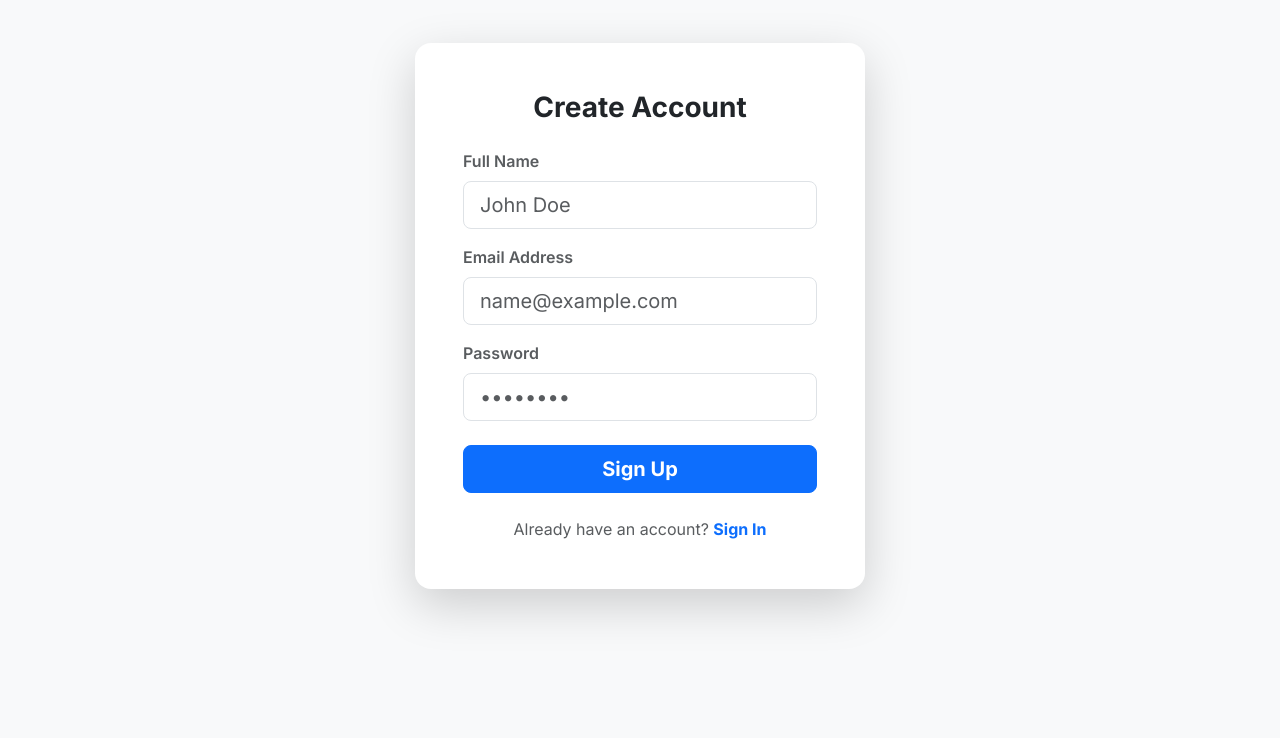
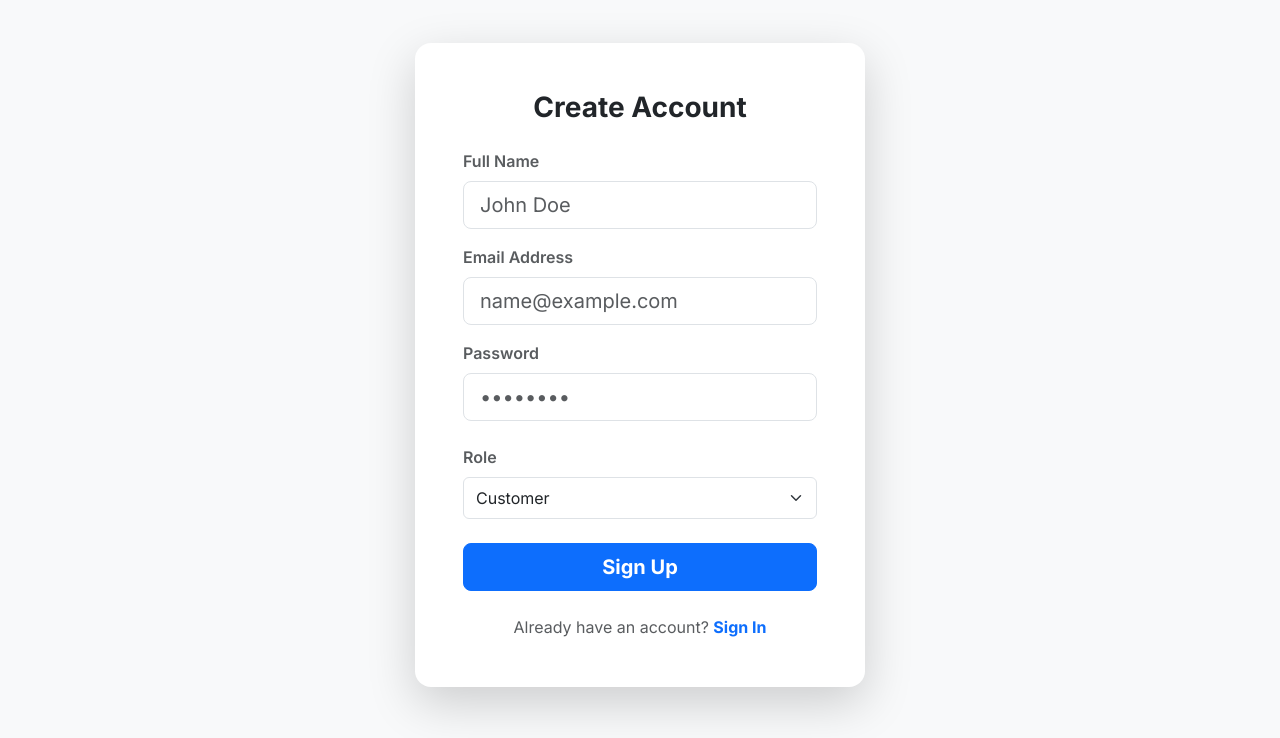
Before and after one commit to MD-Alamin22/Online-Mini-Shop, a website: page public/register.html in a window 1280 px wide. Shown: the part 62-800 px from the top of the page. Drawn offline with nearby package versions, Linux system fonts and the light colour scheme.

Commit message:
Fix admin registration

```diff
--- a/public/register.html
+++ b/public/register.html
@@ -42,7 +42,8 @@
             <label class="form-label text-muted fw-semibold">Password</label>
             <input type="password" class="form-control form-control-lg" id="password" required placeholder="••••••••">
           </div>
-          <div class="mb-4 d-none">
+          <div class="mb-4">
+            <label class="form-label text-muted fw-semibold">Role</label>
             <select class="form-select form-control-lg" id="role">
               <option value="customer" selected>Customer</option>
               <option value="admin">Admin</option>
@@ -64,8 +65,7 @@
       const name = document.getElementById('name').value;
       const email = document.getElementById('email').value;
       const password = document.getElementById('password').value;
-      // We force customer register here. Admin can be created manually in DB or via a hidden flag.
-      const role = 'customer';
+      const role = document.getElementById('role').value;
       const errorMsg = document.getElementById('error-msg');
 
       const res = await registerUser(name, email, password, role);
```
